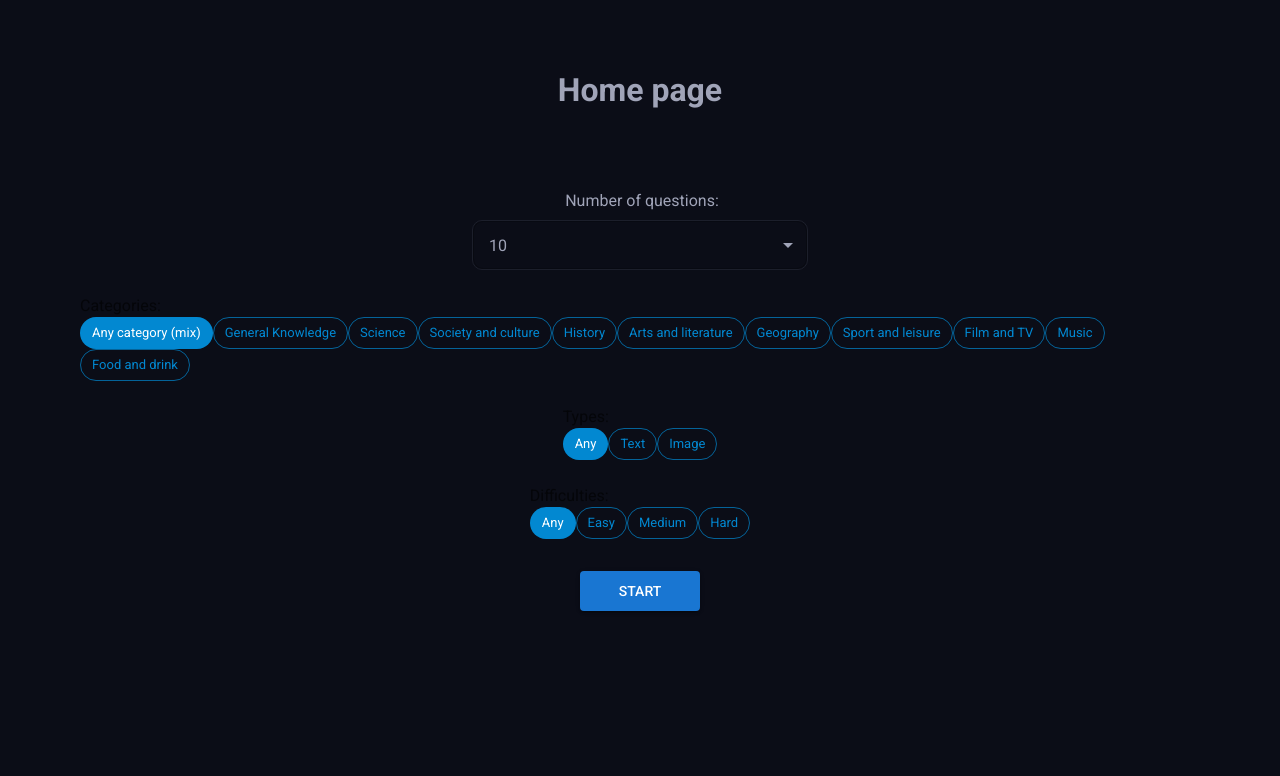
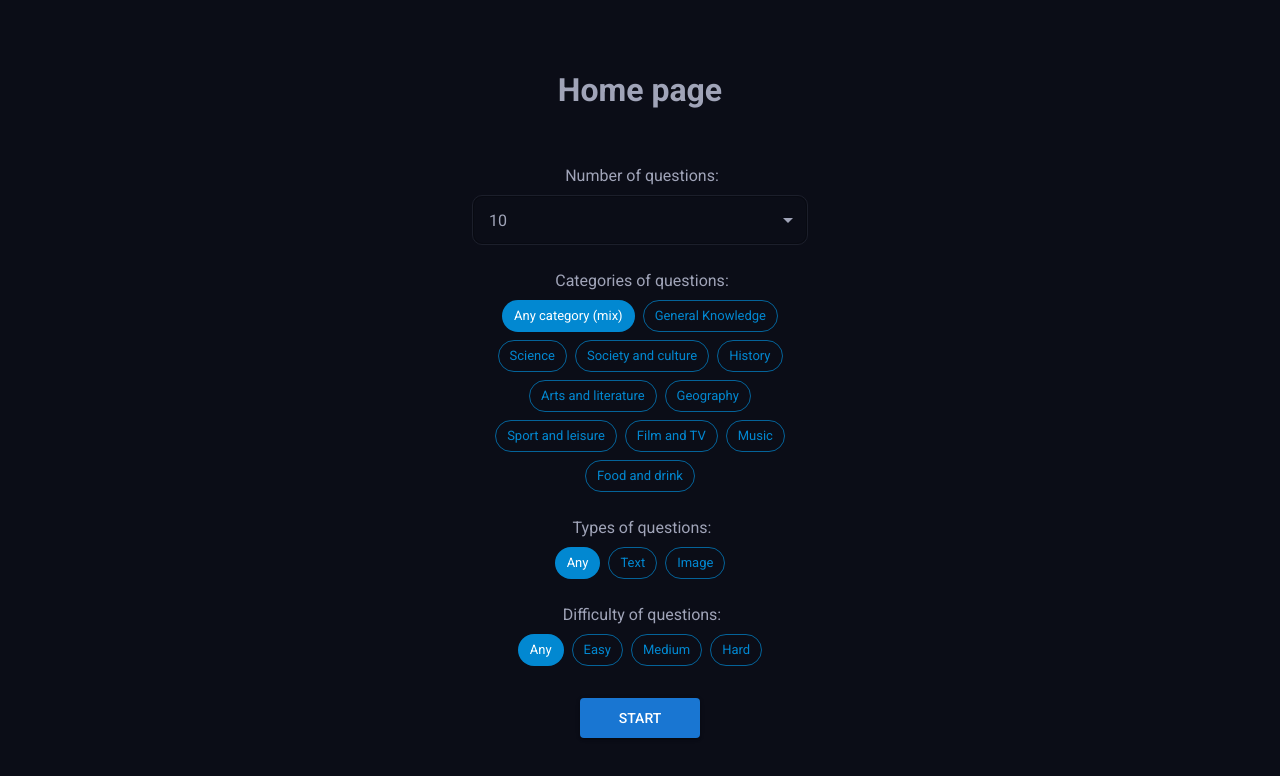
Before and after one commit to swos13/quieasy, a Next.js app: page / in a window 1280 px wide. Shown: the top 776 px of the page. Built offline with nearby package versions, Linux system fonts and the light colour scheme; what @mui/material-nextjs would draw is missing.

Commit message:
fixes - options design and deselecting option

```diff
--- a/src/components/QuizSettings/components/ChipsOption/CategoriesChips.tsx
+++ b/src/components/QuizSettings/components/ChipsOption/CategoriesChips.tsx
@@ -15,7 +15,7 @@ const CategoriesChips = () => {
 
   return (
     <div className={styles.option}>
-      <InputLabel>Categories:</InputLabel>
+      <InputLabel className={styles.option_label}>Categories of questions:</InputLabel>
       <Chips options={categoriesOptions} selectedOptions={categories} toggleOption={toggleCategory}/>
     </div>
   );
--- a/src/components/QuizSettings/components/ChipsOption/ChipsOption.module.scss
+++ b/src/components/QuizSettings/components/ChipsOption/ChipsOption.module.scss
@@ -0,0 +1,22 @@
+.option {
+    display: flex;
+    flex-direction: column;
+    gap: 8px;
+    min-width: 320px;
+    width: 30%;
+
+    .option_label {
+      width: 100%;
+      text-align: center;
+      padding-left: 4px;
+      font-size: 16px;
+      color: var(--color-text-primary);
+    }
+
+    .chips_wrapper {
+      display: flex;
+      justify-content: center;
+      flex-wrap: wrap;
+      gap: 8px;
+    }
+}
--- a/src/components/QuizSettings/components/ChipsOption/DifficultyChips.tsx
+++ b/src/components/QuizSettings/components/ChipsOption/DifficultyChips.tsx
@@ -16,7 +16,7 @@ const DifficultyChips = () => {
 
   return (
     <div className={styles.option}>
-      <InputLabel>Difficulties:</InputLabel>
+      <InputLabel className={styles.option_label}>Difficulty of questions:</InputLabel>
       <Chips options={difficultiesOptions} selectedOptions={difficulties} toggleOption={(value) => toggleDifficulty(value as Difficulty)}/>
     </div>
   );
--- a/src/components/QuizSettings/components/ChipsOption/TypesChips.tsx
+++ b/src/components/QuizSettings/components/ChipsOption/TypesChips.tsx
@@ -16,7 +16,7 @@ const TypesChips = () => {
 
   return (
     <div className={styles.option}>
-      <InputLabel>Types:</InputLabel>
+      <InputLabel className={styles.option_label}>Types of questions:</InputLabel>
       <Chips options={typesOptions} selectedOptions={types} toggleOption={(value) => toggleType(value as QuestionType)}/>
     </div>
   );
--- a/src/stores/quizSettingsStore.ts
+++ b/src/stores/quizSettingsStore.ts
@@ -17,7 +17,7 @@ interface Action {
 
 function updateSettingsArray<T>(previousArray: T[], newValue: T) {
   if (newValue === "") return ["" as T];
-  const newArray = previousArray.includes(newValue) ? [...previousArray, newValue] : previousArray[0] === "" ? [newValue] : [...previousArray, newValue];
+  const newArray = previousArray.includes(newValue) ? previousArray.filter(value => value !== newValue) : previousArray[0] === "" ? [newValue] : [...previousArray, newValue];
   return newArray;
 }
 
```
